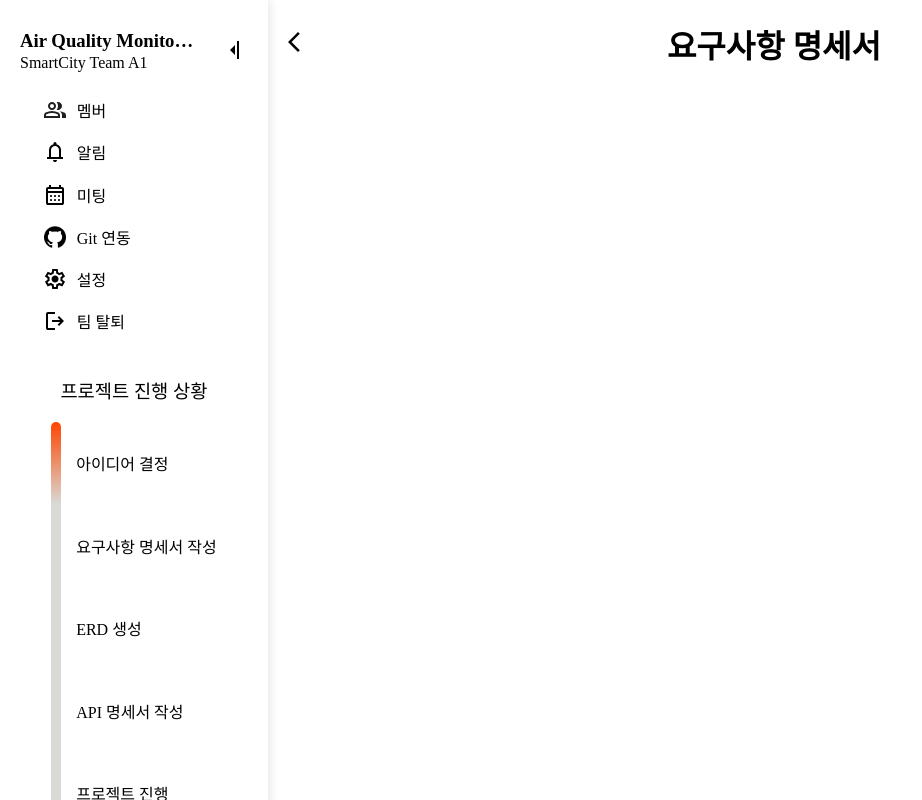
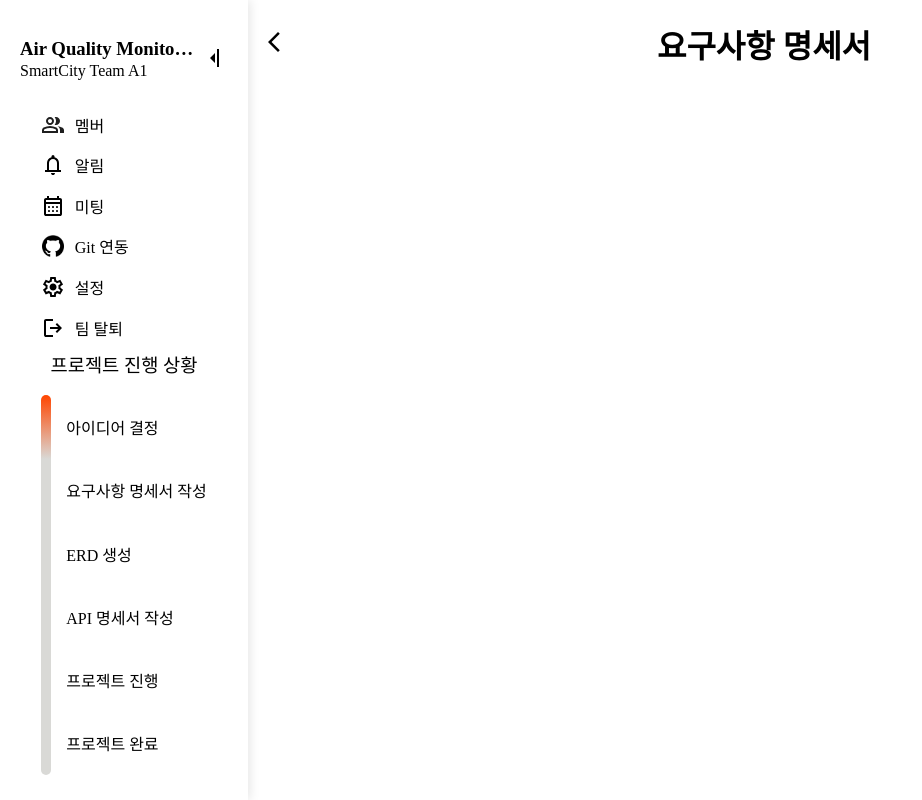
Before and after one commit to PJA-ProJect-Assistant/pja_frontend, a React (Vite) app in the folder pja/: page /ws/1/step/1 in a window 1280 px wide. Shown: the whole page, without its empty margins (0-922 px from the left). Built offline with nearby package versions, Linux system fonts and the light colour scheme.

Commit message:
style : 사이드바 비율 수정

```diff
--- a/pja/src/components/header/WSSidebarHeader.css
+++ b/pja/src/components/header/WSSidebarHeader.css
@@ -1,10 +1,12 @@
 .sidebarheader-container {
   display: flex;
   width: 100%;
+  box-sizing: border-box;
   justify-content: center;
   align-items: center;
   flex-direction: row;
   justify-content: space-between;
+  height: 8%;
 }
 
 .sidebarheader-left {
--- a/pja/src/components/sidebar/ProgressStep.css
+++ b/pja/src/components/sidebar/ProgressStep.css
@@ -1,9 +1,11 @@
 .progress-container {
     display: flex;
+    width: 100%;
     flex-direction: column;
     align-items: center;
     box-sizing: border-box;
-    height: 560px;
+    height: 60%;
+    margin-top: 5px;
 }
 
 .progress-container h3 {
--- a/pja/src/components/sidebar/WsSidebar.css
+++ b/pja/src/components/sidebar/WsSidebar.css
@@ -2,9 +2,12 @@
   width: 300px;
   min-width: 200px;
   height: 100%;
+  min-height: 800px;
+  box-sizing: border-box;
   background-color: white;
   box-shadow: 2px 0 10px rgba(0, 0, 0, 0.1);
   padding: 30px 20px;
+
 }
 
 .wssidebar-list-container {
@@ -12,6 +15,8 @@
   flex-direction: column;
   box-sizing: border-box;
   padding: 15px 0;
+  height: 32%;
+  box-sizing: border-box;
 }
 
 .wssidebar-list {
--- a/pja/src/pages/workspacepage/mainworkspacepage/MainWSPage.css
+++ b/pja/src/pages/workspacepage/mainworkspacepage/MainWSPage.css
@@ -4,6 +4,7 @@
   flex-direction: row;
   width: 100vw;
   height: 100vh;
+  overflow: auto;
 }
 
 .sidebar-icon {
@@ -26,5 +27,6 @@
 .wscontent-container {
   width: 100%;
   height: 100%;
+  box-sizing: border-box;
   padding: 0 20px;
 }
```
